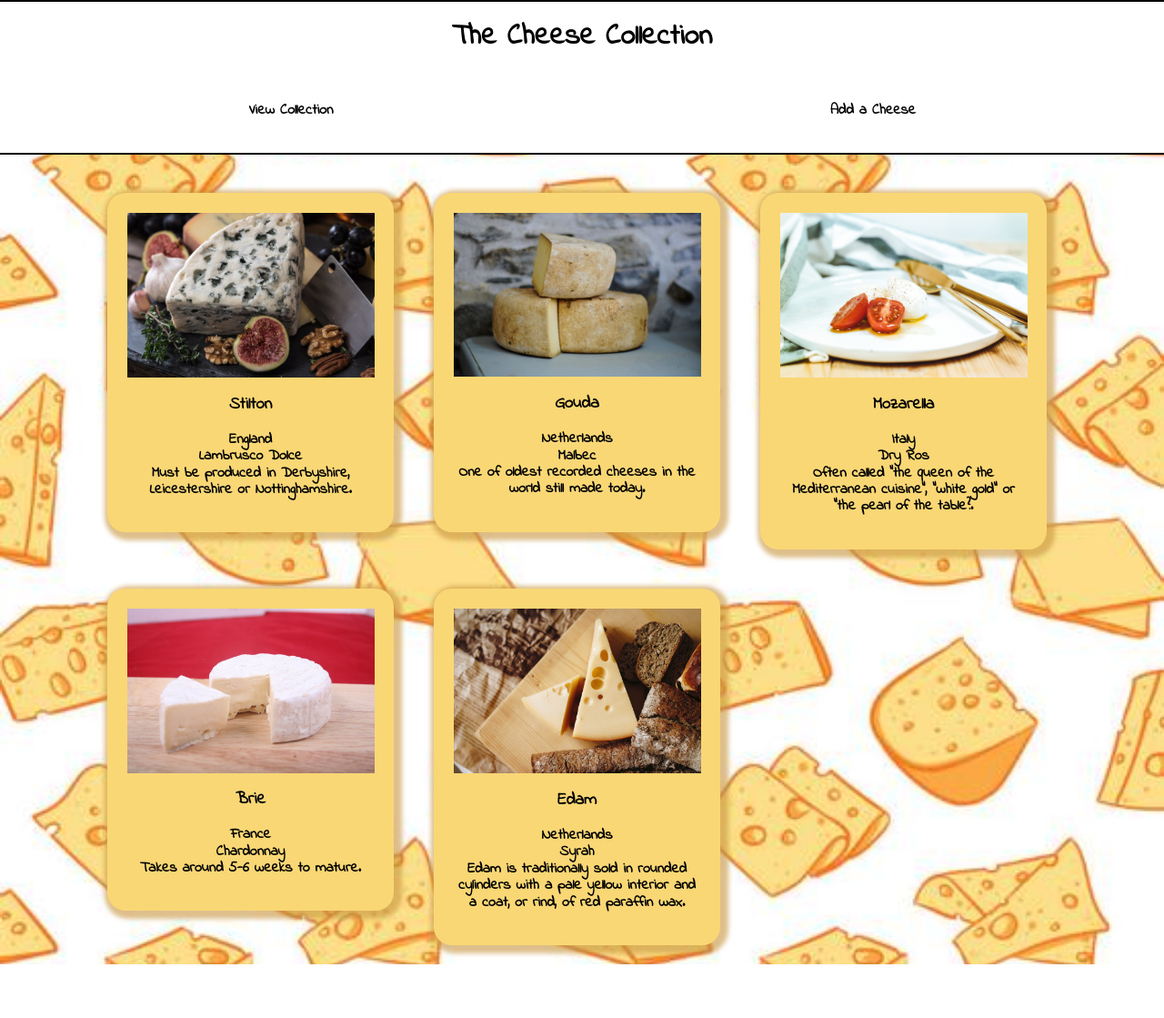
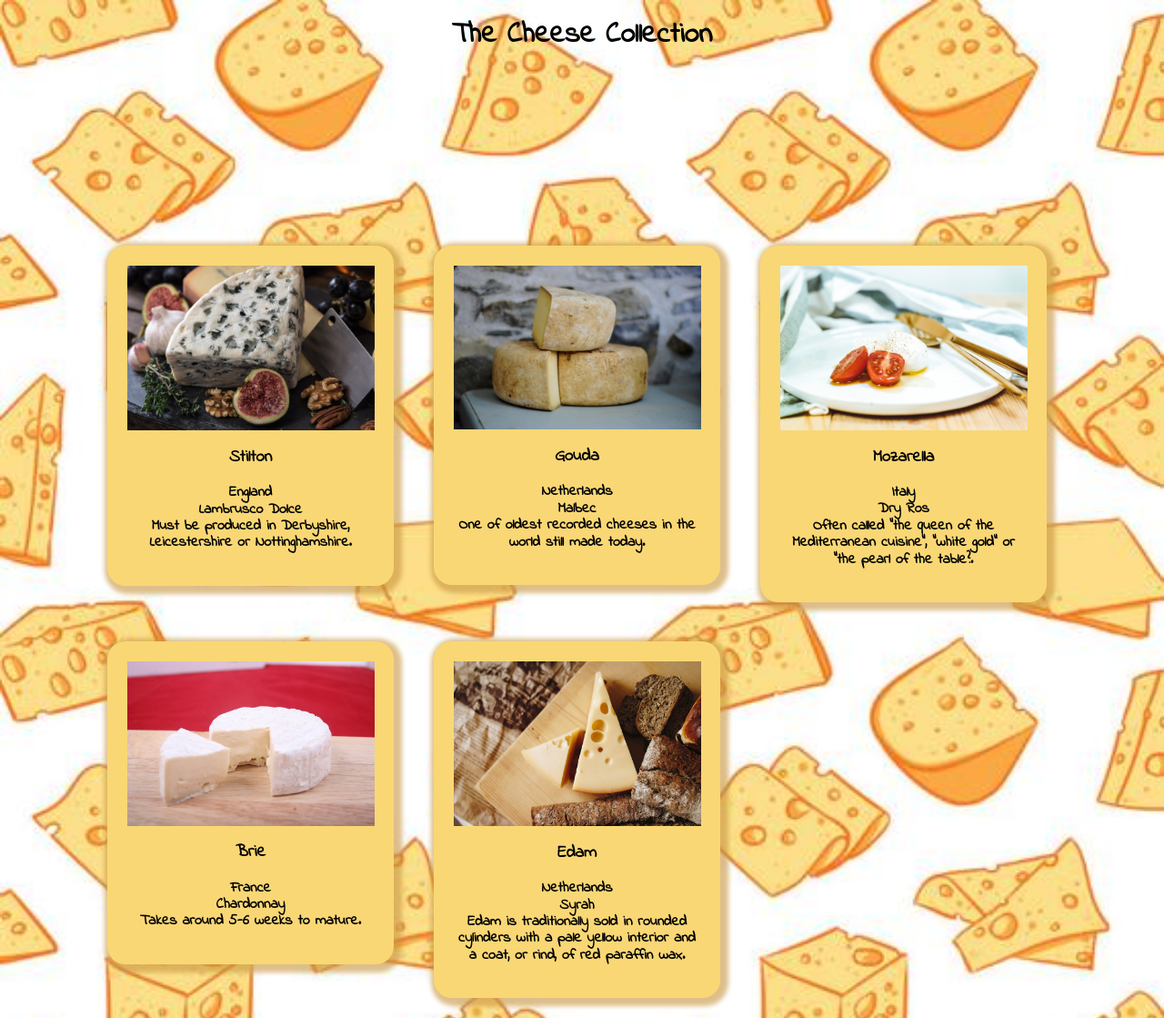
Before and after one commit to daniellaskinner/collectionApp, a PHP site: page / in a window 1280 px wide. Shown: the whole page at 91% size. Before the commit the page ends 1060 px from the top, so only its background shows below. Run offline with PHP 8.4, Linux system fonts and the light colour scheme; data comes from the database, SQL or seed files in the repository.

Commit message:
added icon in header, removed nav bar as not relevant to story1

```diff
--- a/index.php
+++ b/index.php
@@ -15,6 +15,7 @@ $cheeseHtml = displayACheese($cheeses);
 
 <html lang="en">
 <head>
+    <link rel="shortcut icon" href="images/favicon.ico"/>
     <title>The Cheese Collection</title>
     <meta name="viewport" content="width=device-width">
     <link rel="stylesheet" type="text/css" href="normalize.css">
@@ -23,13 +24,7 @@ $cheeseHtml = displayACheese($cheeses);
 </head>
 
 <body>
-    <nav>
-        <h1>The Cheese Collection</h1>
-        <ul>
-            <li><a href="#container">View Collection</li>
-            <li><a href="#form">Add a Cheese</li>
-        </ul>
-    </nav>
+    <h1>The Cheese Collection</h1>
 
     <div class="container">
         <?php echo $cheeseHtml?>
```
Also changed, not shown: images/favicon.ico (added).
